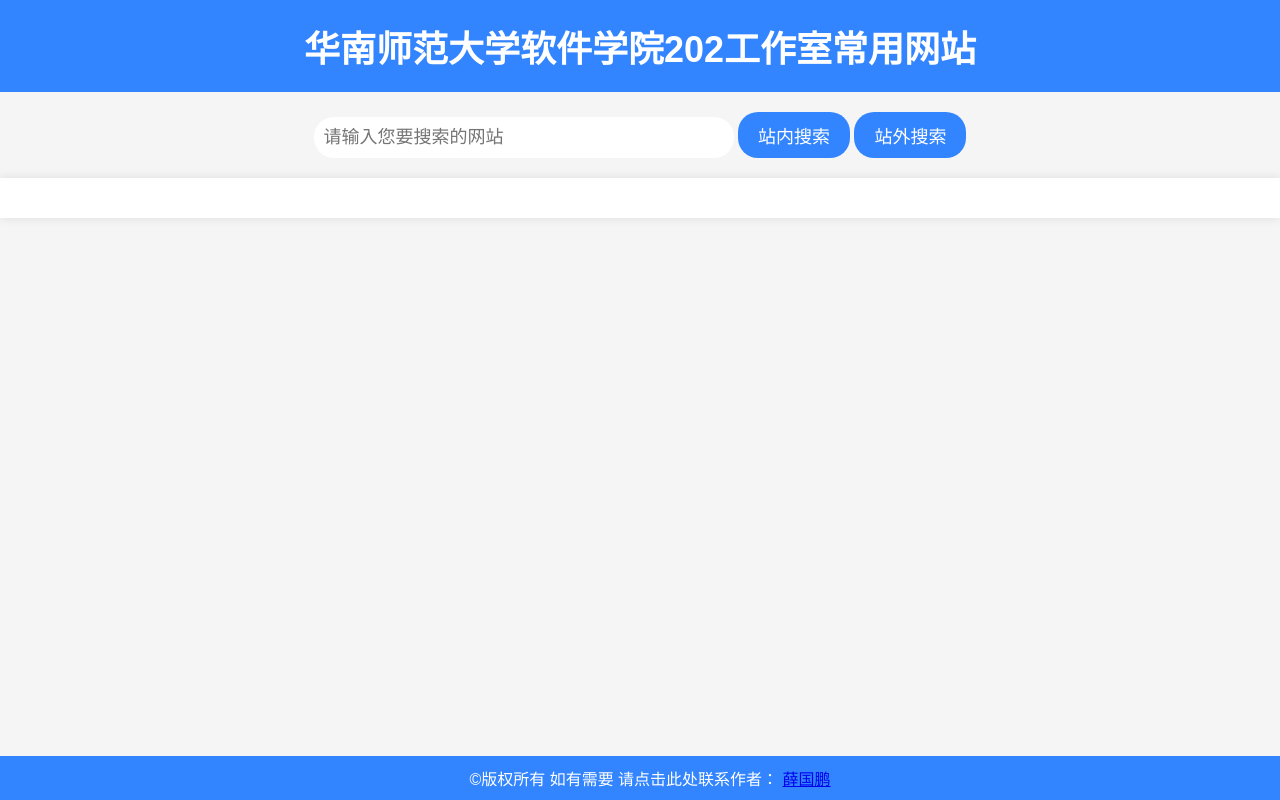
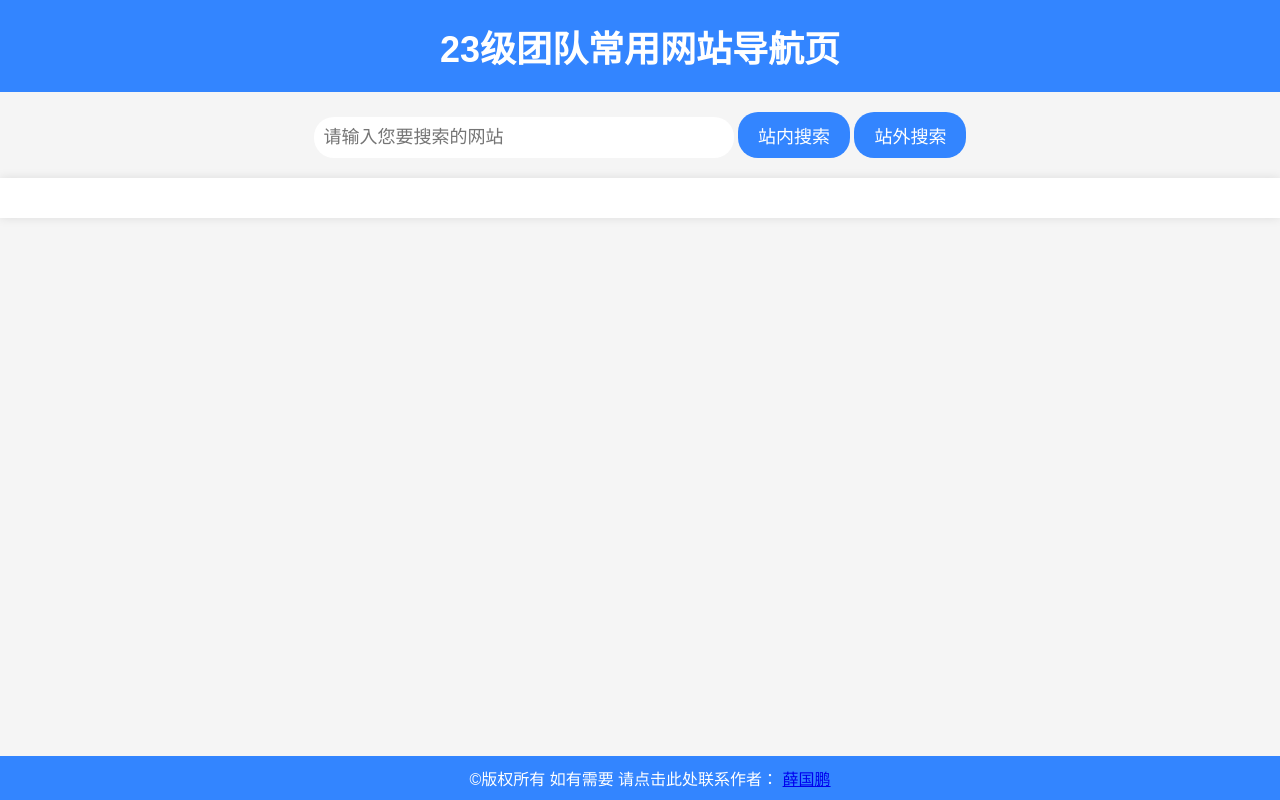
Before and after one commit to xueguopeng/xueguopeng.github.io, a plain HTML site: page index.html in a window 1280 px wide. Drawn offline with Linux system fonts and the light colour scheme; no server answers.

Commit message:
Update index.html

```diff
--- a/index.html
+++ b/index.html
@@ -105,7 +105,7 @@
 </head>
 <body>
     <header>
-        <h1>华南师范大学软件学院202工作室常用网站</h1>
+        <h1>23级团队常用网站导航页</h1>
     </header>
 
     <form action="https://www.baidu.com/s" method="get" onsubmit="return false;">
```
